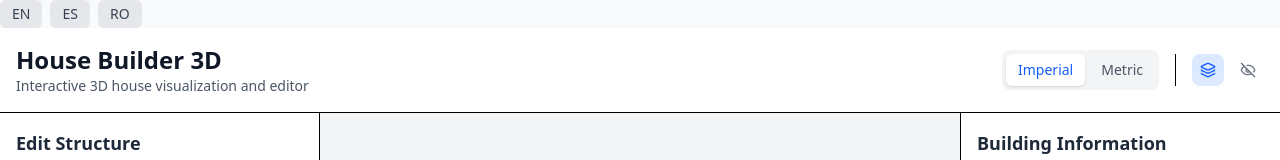
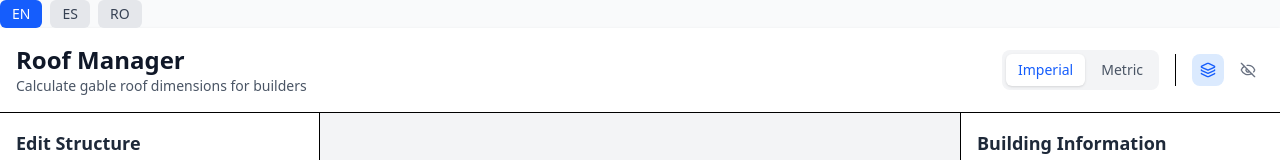
Before and after one commit to MoiseTripon/roof-manager, a Next.js app: page / in a window 1280 px wide. Shown: the top 160 px of the page. Built offline with nearby package versions, Linux system fonts and the light colour scheme; no server answers.

Commit message:
locale fixed

```diff
--- a/app/(locale)/layout.tsx
+++ b/app/(locale)/layout.tsx
@@ -1,39 +1,15 @@
 import { ReactNode } from "react";
-import { cookies, headers } from "next/headers";
-import { I18nProvider } from "@/providers/I18nProvider";
-import { getDictionary } from "@/lib/i18n/dictionaries";
-import { i18nConfig, type Locale } from "@/lib/i18n/config";
 import { LocaleSwitcher } from "@/components/LocaleSwitcher";
 
 interface LocaleLayoutProps {
   children: ReactNode;
 }
 
-export default async function LocaleLayout({ children }: LocaleLayoutProps) {
-  // Get locale same way as root
-  const cookieStore = cookies();
-  const localeCookie = (await cookieStore).get("NEXT_LOCALE")?.value;
-  const acceptLanguage = (await headers()).get("accept-language");
-
-  let locale: Locale = i18nConfig.defaultLocale;
-
-  if (localeCookie && i18nConfig.locales.includes(localeCookie as Locale)) {
-    locale = localeCookie as Locale;
-  } else if (acceptLanguage) {
-    for (const l of i18nConfig.locales) {
-      if (acceptLanguage.includes(l)) {
-        locale = l;
-        break;
-      }
-    }
-  }
-
-  const dictionary = await getDictionary(locale);
-
+export default function LocaleLayout({ children }: LocaleLayoutProps) {
   return (
-    <I18nProvider locale={locale} dictionary={dictionary}>
+    <>
       <LocaleSwitcher />
       {children}
-    </I18nProvider>
+    </>
   );
 }
--- a/app/(locale)/page.tsx
+++ b/app/(locale)/page.tsx
@@ -12,6 +12,7 @@ import {
 import houseData from "@/lib/data.json";
 import { HouseData, ElementProperties } from "@/types/geometry";
 import { ChevronDown, Settings, Eye, EyeOff, Layers } from "lucide-react";
+import { useTranslation } from "@/lib/i18n/hooks";
 
 const HouseCanvas = dynamic(
   () => import("@/components/HouseCanvas").then((mod) => mod.HouseCanvas),
@@ -26,6 +27,7 @@ const HouseCanvas = dynamic(
 );
 
 export default function Home() {
+  const { t } = useTranslation();
   const [mounted, setMounted] = useState(false);
   const [units, setUnits] = useState<"imperial" | "metric">("imperial");
   const { data, setData, updateVertex } = useHouseData(houseData as HouseData);
@@ -124,11 +126,9 @@ export default function Home() {
           <div className="flex justify-between items-center">
             <div>
               <h1 className="text-2xl font-bold text-gray-900">
-                House Builder 3D
+                {t("app.title")}
               </h1>
-              <p className="text-sm text-gray-600">
-                Interactive 3D house visualization and editor
-              </p>
+              <p className="text-sm text-gray-600">{t("app.description")}</p>
             </div>
             <div className="flex items-center gap-4">
               {/* Units Toggle */}
--- a/app/layout.tsx
+++ b/app/layout.tsx
@@ -1,33 +1,48 @@
 import { ReactNode } from "react";
 import "./globals.css";
 import { cookies, headers } from "next/headers";
-import { i18nConfig } from "@/lib/i18n/config";
+import { i18nConfig, type Locale } from "@/lib/i18n/config";
+import { I18nProvider } from "@/providers/I18nProvider";
+import { getDictionary } from "@/lib/i18n/dictionaries";
 
 export default async function RootLayout({
   children,
 }: {
   children: ReactNode;
 }) {
-  // Detect locale from cookie or header
-  const cookieStore = cookies();
-  const localeCookie = (await cookieStore).get("NEXT_LOCALE")?.value;
-  const acceptLanguage = (await headers()).get("accept-language");
+  const cookieStore = await cookies();
+  const localeCookie = cookieStore.get("NEXT_LOCALE")?.value;
+  const headersList = await headers();
+  const acceptLanguage = headersList.get("accept-language");
 
-  const locale =
-    localeCookie || detectLocale(acceptLanguage) || i18nConfig.defaultLocale;
+  // Determine locale
+  let locale: Locale = i18nConfig.defaultLocale;
+
+  if (localeCookie && i18nConfig.locales.includes(localeCookie as Locale)) {
+    locale = localeCookie as Locale;
+  } else if (acceptLanguage) {
+    locale = detectLocale(acceptLanguage) || i18nConfig.defaultLocale;
+  }
+
+  // Get dictionary on server
+  const dictionary = await getDictionary(locale);
 
   return (
     <html lang={locale}>
-      <body>{children}</body>
+      <body>
+        <I18nProvider locale={locale} dictionary={dictionary}>
+          {children}
+        </I18nProvider>
+      </body>
     </html>
   );
 }
 
-function detectLocale(acceptLanguage: string | null): string | null {
+function detectLocale(acceptLanguage: string): Locale | null {
   if (!acceptLanguage) return null;
 
   for (const locale of i18nConfig.locales) {
-    if (acceptLanguage.includes(locale)) {
+    if (acceptLanguage.toLowerCase().includes(locale)) {
       return locale;
     }
   }
--- a/components/LocaleSwitcher.tsx
+++ b/components/LocaleSwitcher.tsx
@@ -1,41 +1,38 @@
 "use client";
 
 import { i18nConfig, Locale } from "@/lib/i18n/config";
-import React from "react";
-import { useTranslation } from "react-i18next";
+import { useTranslation } from "@/lib/i18n/hooks";
+import { useRouter } from "next/navigation";
 
 export const LocaleSwitcher: React.FC = () => {
-  const { i18n } = useTranslation();
+  const { locale } = useTranslation();
+  const router = useRouter();
 
-  const handleLocaleChange = (locale: Locale) => {
+  const handleLocaleChange = (newLocale: Locale) => {
     // Set cookie for persistence
-    document.cookie = `preferred-locale=${locale};max-age=${
+    document.cookie = `NEXT_LOCALE=${newLocale};max-age=${
       365 * 24 * 60 * 60
     };path=/;samesite=lax`;
 
-    // Change language
-    i18n.changeLanguage(locale);
-
-    // Optional: Force router refresh to ensure all server components get updated
-    // This will cause a full page reload but ensures consistency
-    // window.location.reload();
+    // Force a router refresh to update server components
+    router.refresh();
   };
 
   return (
     <div className="flex gap-2">
-      {i18nConfig.locales.map((locale) => (
+      {i18nConfig.locales.map((loc) => (
         <button
-          key={locale}
-          onClick={() => handleLocaleChange(locale)}
+          key={loc}
+          onClick={() => handleLocaleChange(loc)}
           className={`px-3 py-1 rounded-md text-sm font-medium transition-colors ${
-            i18n.language === locale
+            locale === loc
               ? "bg-blue-600 text-white"
               : "bg-gray-200 text-gray-700 hover:bg-gray-300"
           }`}
-          aria-label={`Switch to ${locale.toUpperCase()}`}
-          aria-current={i18n.language === locale ? "true" : "false"}
+          aria-label={`Switch to ${loc.toUpperCase()}`}
+          aria-current={locale === loc ? "true" : "false"}
         >
-          {locale.toUpperCase()}
+          {loc.toUpperCase()}
         </button>
       ))}
     </div>
--- a/lib/i18n/config.ts
+++ b/lib/i18n/config.ts
@@ -1,6 +1,3 @@
-import i18n, { createInstance } from "i18next";
-import { initReactI18next } from "react-i18next";
-
 export const i18nConfig = {
   defaultLocale: "en",
   locales: ["en", "es", "ro"] as const,
```
